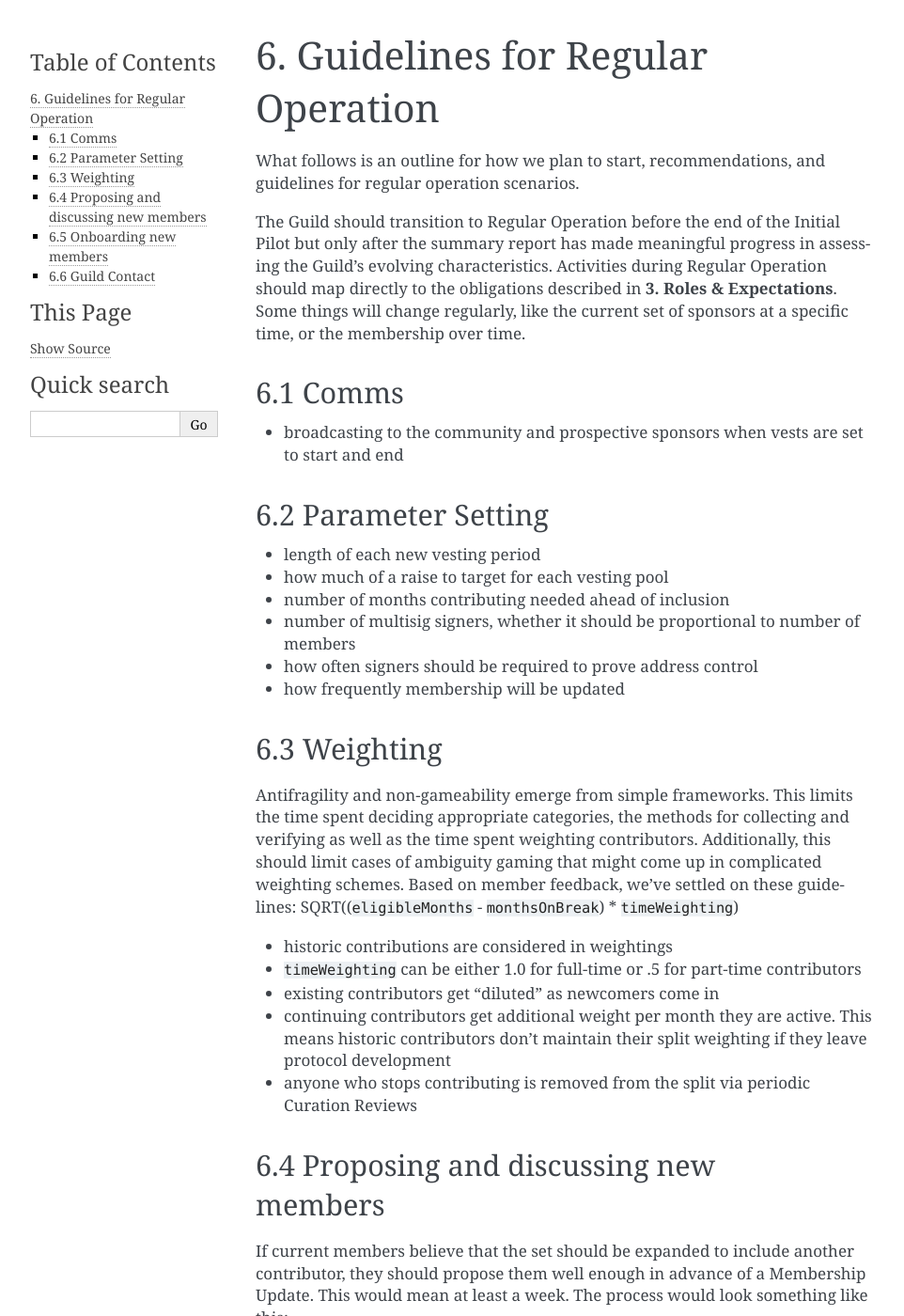
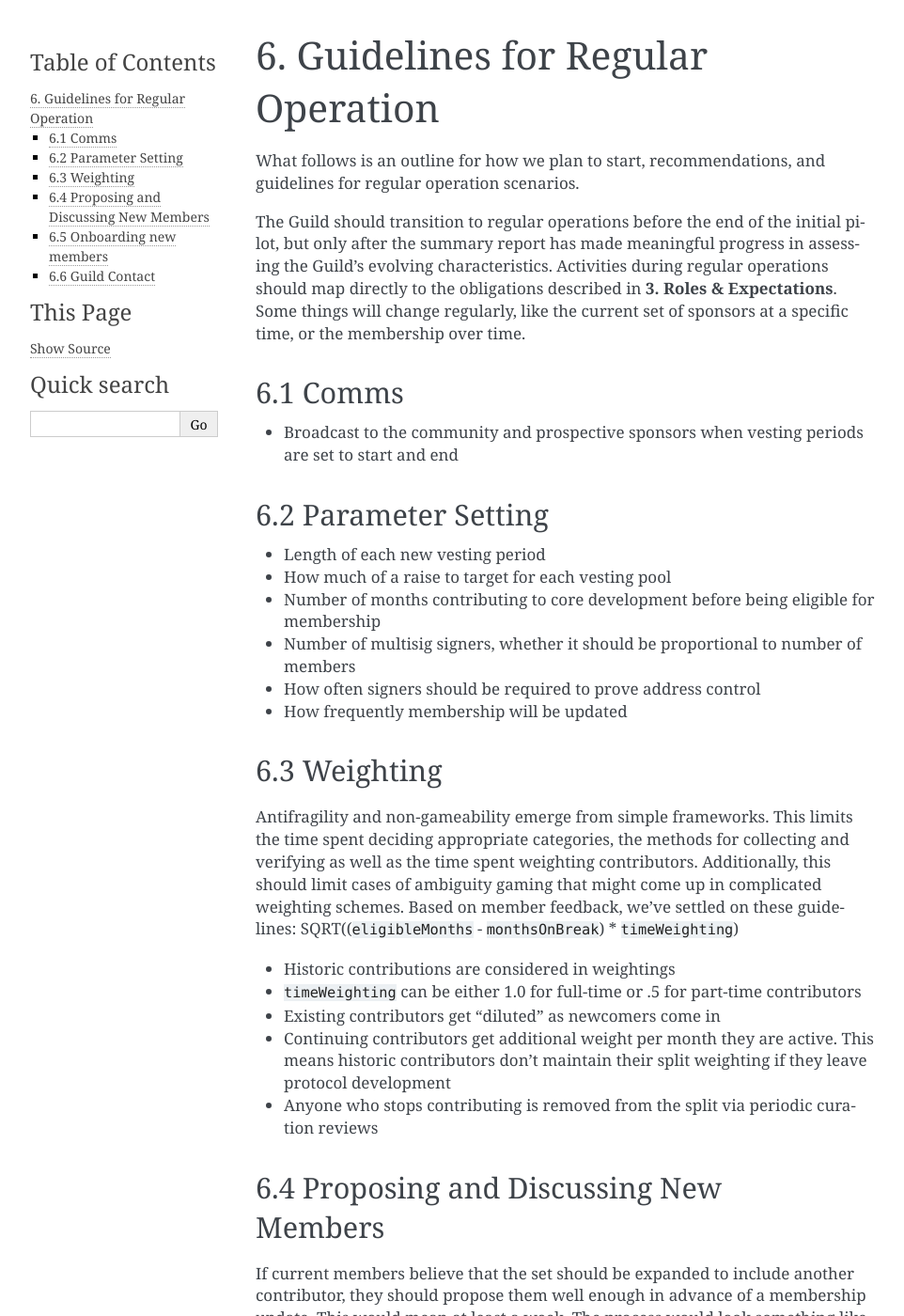
Before and after one commit to protocolguild/documentation, a Sphinx documentation site: the page built from docs/6-guidelines-for-regular-operation.md, in a window 1280 px wide and 1400 px high. Shown: the whole window at 94% size, without its empty margins (148-1110 px from the left). Built offline with Sphinx 7.4.7, drawn with Linux system fonts in a browser that asks for light colours; some of the changed text lies outside the part shown.

Commit message:
Grammar + consistency changes - 6-guidelines-for-regular-operation.md
- Various grammar and readability changes
- Standardizing;
-- Capitalization of the first letter in lists
-- Lower case words things "pilot" and "curation reviews"
-- Capitalizing first letters in headers
-- "e.g." instead of "eg."

```diff
--- a/docs/6-guidelines-for-regular-operation.md
+++ b/docs/6-guidelines-for-regular-operation.md
@@ -2,40 +2,40 @@
 
 What follows is an outline for how we plan to start, recommendations, and guidelines for regular operation scenarios.
 
-The Guild should transition to Regular Operation before the end of the Initial Pilot but only after the summary report has made meaningful progress in assessing the Guild's evolving characteristics. Activities during Regular Operation should map directly to the obligations described in **3. Roles & Expectations**. Some things will change regularly, like the current set of sponsors at a specific time, or the membership over time.
+The Guild should transition to regular operations before the end of the initial pilot, but only after the summary report has made meaningful progress in assessing the Guild's evolving characteristics. Activities during regular operations should map directly to the obligations described in **3. Roles & Expectations**. Some things will change regularly, like the current set of sponsors at a specific time, or the membership over time.
 
 ## 6.1 Comms
-- broadcasting to the community and prospective sponsors when vests are set to start and end
+- Broadcast to the community and prospective sponsors when vesting periods are set to start and end
 
 ## 6.2 Parameter Setting
 
-  - length of each new vesting period
-  - how much of a raise to target for each vesting pool
-  - number of months contributing needed ahead of inclusion
-  - number of multisig signers, whether it should be proportional to number of members
-  - how often signers should be required to prove address control
-  - how frequently membership will be updated
+  - Length of each new vesting period
+  - How much of a raise to target for each vesting pool
+  - Number of months contributing to core development before being eligible for membership
+  - Number of multisig signers, whether it should be proportional to number of members
+  - How often signers should be required to prove address control
+  - How frequently membership will be updated
 
 ## 6.3 Weighting
 
 Antifragility and non-gameability emerge from simple frameworks. This limits the time spent deciding appropriate categories, the methods for collecting and verifying  as well as the time spent weighting contributors. Additionally, this should limit cases of ambiguity gaming that might come up in complicated weighting schemes. Based on member feedback, we've settled on these guidelines: SQRT((`eligibleMonths` - `monthsOnBreak`) * `timeWeighting`)
 
-  - historic contributions are considered in weightings
+  - Historic contributions are considered in weightings
   - `timeWeighting` can be either 1.0 for full-time or .5 for part-time contributors
-  - existing contributors get "diluted" as newcomers come in
-  - continuing contributors get additional weight per month they are active. This means historic contributors don't maintain their split weighting if they leave protocol development
-  - anyone who stops contributing is removed from the split via periodic Curation Reviews
+  - Existing contributors get "diluted" as newcomers come in
+  - Continuing contributors get additional weight per month they are active. This means historic contributors don't maintain their split weighting if they leave protocol development
+  - Anyone who stops contributing is removed from the split via periodic curation reviews
 
-## 6.4 Proposing and discussing new members
+## 6.4 Proposing and Discussing New Members
 
-If current members believe that the set should be expanded to include another contributor, they should propose them well enough in advance of a Membership Update. This would mean at least a week. The process would look something like this:
+If current members believe that the set should be expanded to include another contributor, they should propose them well enough in advance of a membership update. This would mean at least a week. The process would look something like this:
 
-1. an existing member (akin to an EIP champion) should send this info in the `proposed-members` channel.
+1. An existing member (akin to an EIP champion) should send this info in the `proposed-members` channel.
 
 - Name / Identifier
 - Team / Project
 - Discord handle
-- Link to relevant work, eg. github, research
+- Link to relevant work, eg. GitHub, research
 - Summary of their work and eligibility
 
 2. Discussion should be open for at least a few days to give members time to review and contribute to the discussion. This can be either with reacts on the proposal 👍 / 👎, ideally along with some written thoughts on why you think the proposed member fits the eligibility or not. Deliberations should strive to end in rough consensus, resorting to formal voting procedures only in rare extreme situations.
```
Also changed, not shown: other parts of docs/6-guidelines-for-regular-operation.md (+6 -6 lines).
